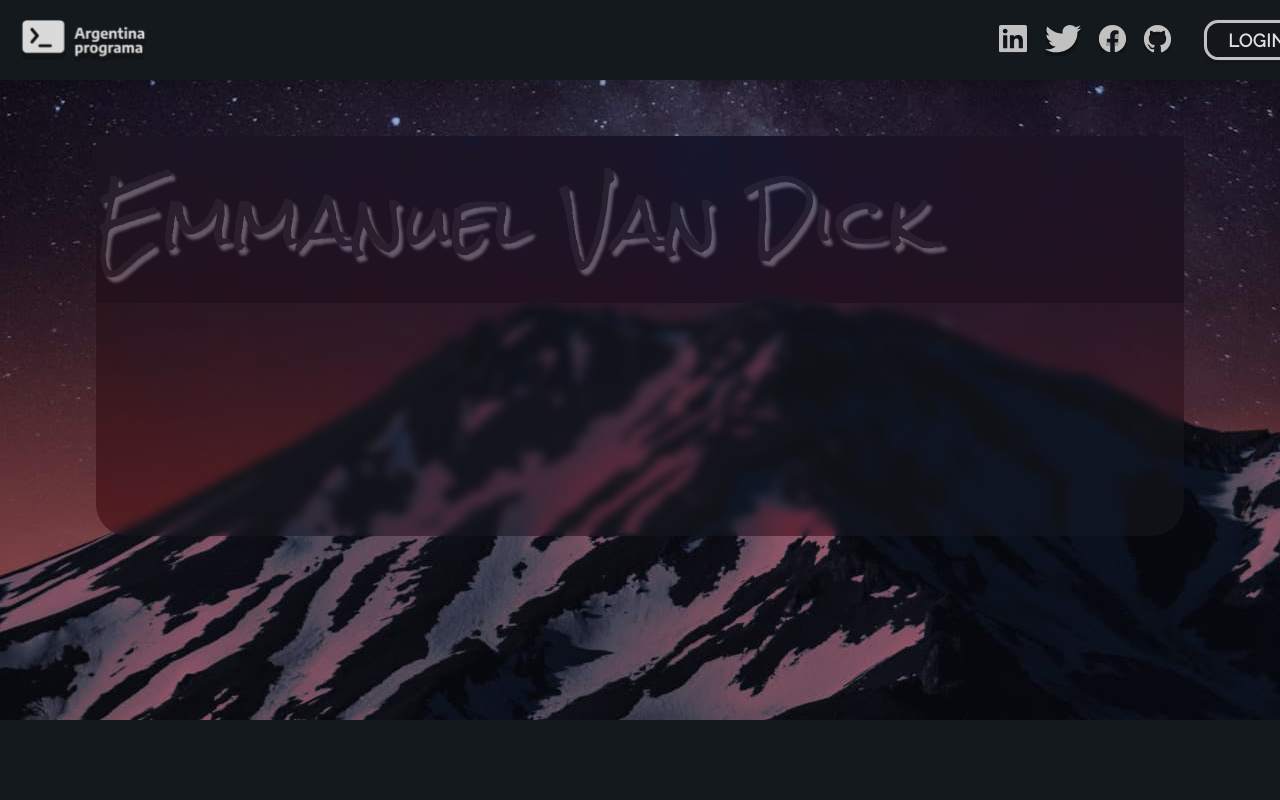
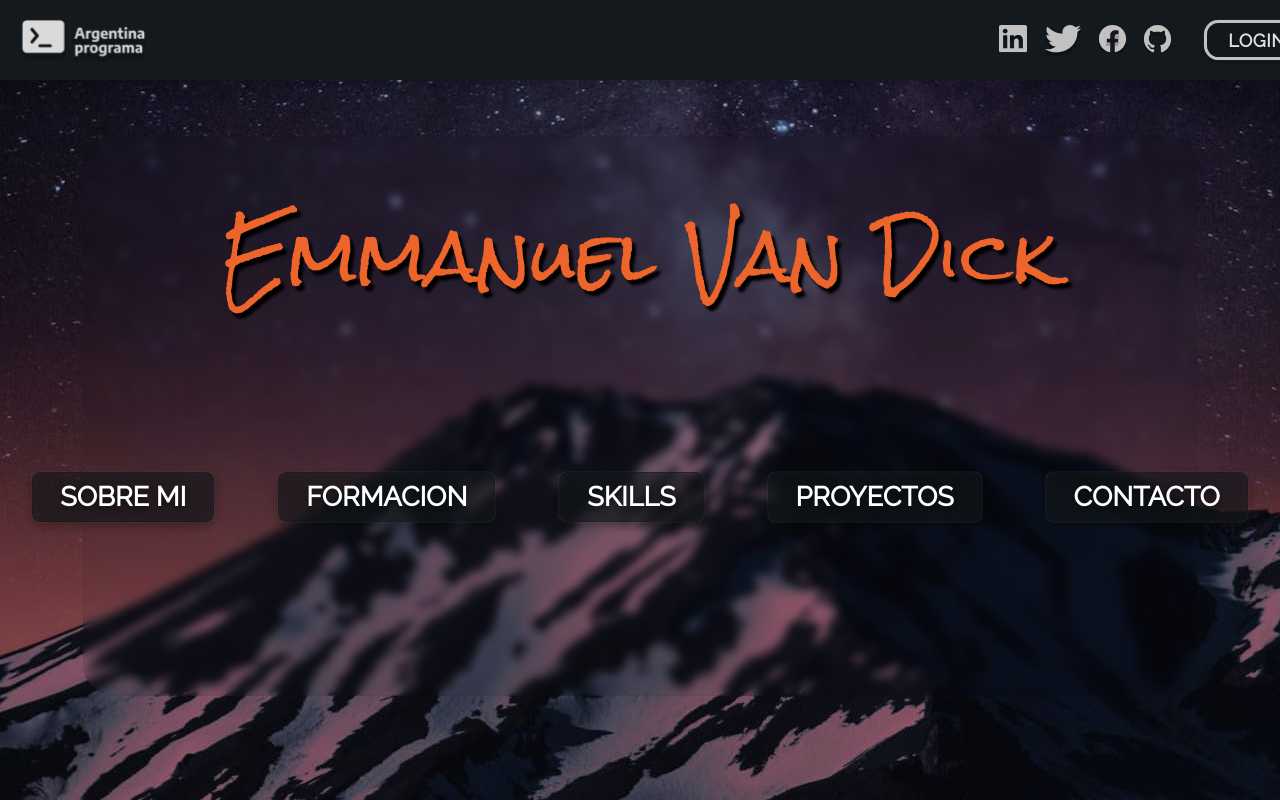
Before and after one commit to emmanuel-vandyk/portfolio-evd, an Angular app in the folder portfolio-evd/: page / in a window 1280 px wide. Shown: the top 800 px of the page. Built offline with nearby package versions, Linux system fonts and the light colour scheme.

Commit message:
Agregar botones y estilos al banner

```diff
--- a/portfolio-evd/src/app/components/banner/banner.component.css
+++ b/portfolio-evd/src/app/components/banner/banner.component.css
@@ -4,7 +4,7 @@
     justify-content: center;
     align-items: flex-start;
     width: 100%;
-    height: 80vh;
+    height: 90vh;
     background-image: url(../../../assets/banner-img.jpg);
     background-position-y: 100%;
 }
@@ -13,27 +13,60 @@ img {
     width: 100vw;
 }
 
-.blur-fg {
+
+
+.card {
     margin: 7vh;
-    width: 85%;
-    height: 50vh;
-    background: rgba(20, 25, 29, 0.57);
-    mix-blend-mode: luminosity;
+    width: 87%;
+    height: 70vh;
+    background: #14191d09;
     backdrop-filter: blur(5px);
     border-radius: 2em;
+    border: 1px solid rgba(27, 20, 29, 0.077);
 }
 
-.name-title {
-    display: flex;
+.card-body {
+    display: block;
     align-items: center;
     text-align: center;
+    width: 100%;
     font-family: var(--name-font);
-    filter: var(--fg-color);
-    background-blend-mode: lighten;
+    color: var(--fg-color);
     font-size: 70px;
     font-weight: 400;
     line-height: 167px;
     letter-spacing: 0.015em;
-    text-shadow: 4px 5px 3px #7E5162;
+    text-shadow: 4px 5px 3px #000000;
     transform: matrix(1, 0, 0, 1, 0, 0);
+    border-radius: 1rem;
+    background: transparent;
+    mix-blend-mode: normal;
+    padding-top: .5em;
 }
+
+/* Botones Banner */
+.container-btns {
+    display: flex;
+    justify-content: center;
+    background: transparent;
+    height: 40%;
+    width: 100%;
+    align-items: flex-start;
+    gap: 4rem;
+}
+
+.btn {
+    font-style: normal;
+    font-weight: 700;
+    font-size: 27px;
+    line-height: 32px;
+    color: #FFFFFF;
+    text-shadow: 0px 4px 4px rgba(0, 0, 0, 0.25);
+    filter: drop-shadow(0px 4px 4px rgba(0, 0, 0, 0.5));
+    background: rgba(20, 25, 29, 0.57);
+    border: 1px solid rgba(20, 25, 29, 0.57);
+    border-radius: 8px;
+    width: fit-content;
+    padding: .3em 1em;
+    box-shadow: 0px 0px 1px 0px #727272;
+}
--- a/portfolio-evd/src/app/components/banner/banner.component.html
+++ b/portfolio-evd/src/app/components/banner/banner.component.html
@@ -1,5 +1,12 @@
-<div class="img-fluid banner">
-    <section class="blur-fg">
-        <h1 class="name-title">Emmanuel Van Dick</h1>
+<div class="banner img-fluid">
+    <section class="card">
+        <div class="card-body">Emmanuel Van Dick</div>
+        <article class="container-btns col-md-12">
+            <button class="btn col-md-2">SOBRE MI</button>
+            <button class="btn col-md-2">FORMACION</button>
+            <button class="btn col-md-2">SKILLS</button>
+            <button class="btn col-md-2">PROYECTOS</button>
+            <button class="btn col-md-2">CONTACTO</button>
+        </article>
     </section>
 </div>
```
